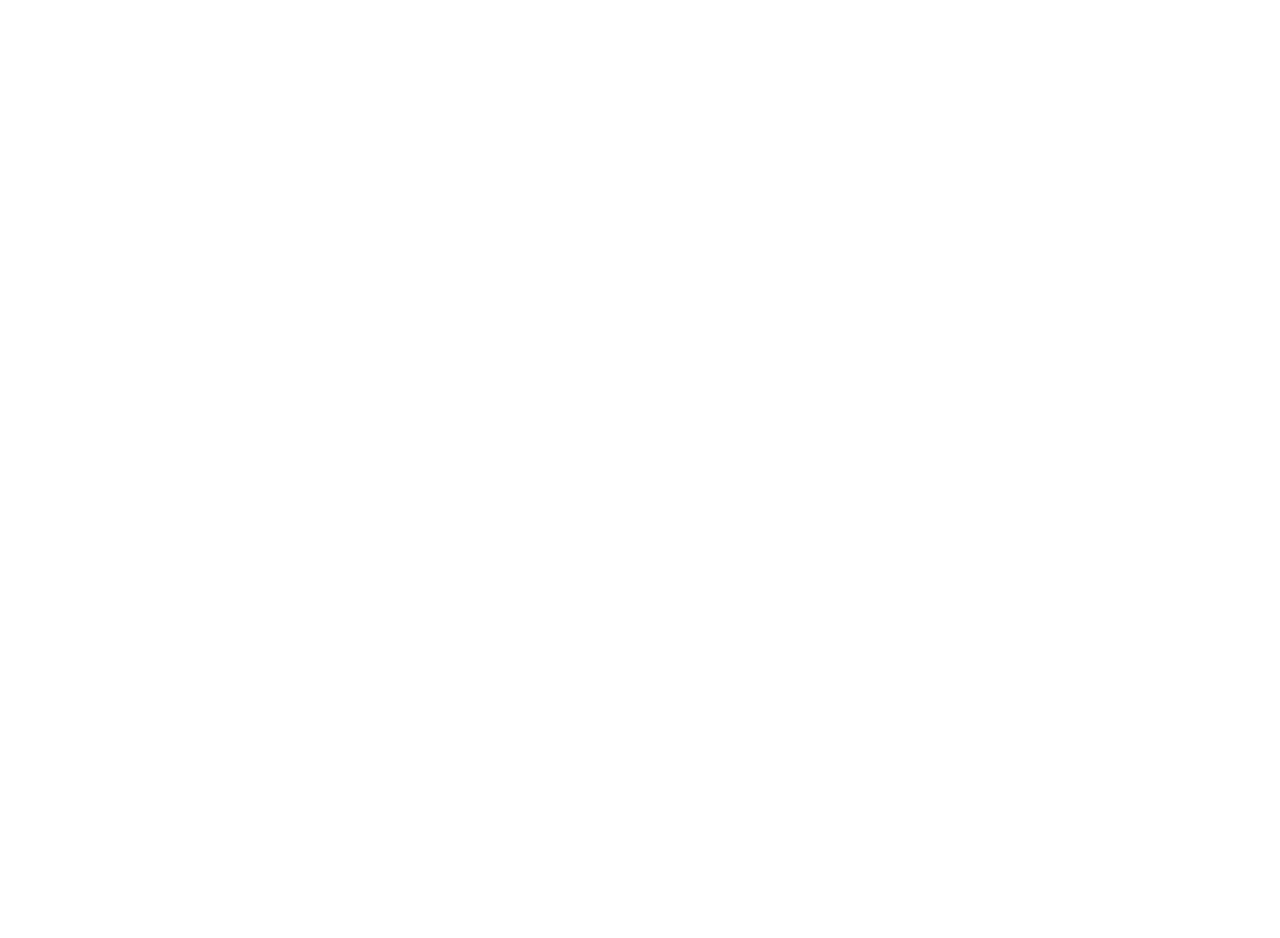
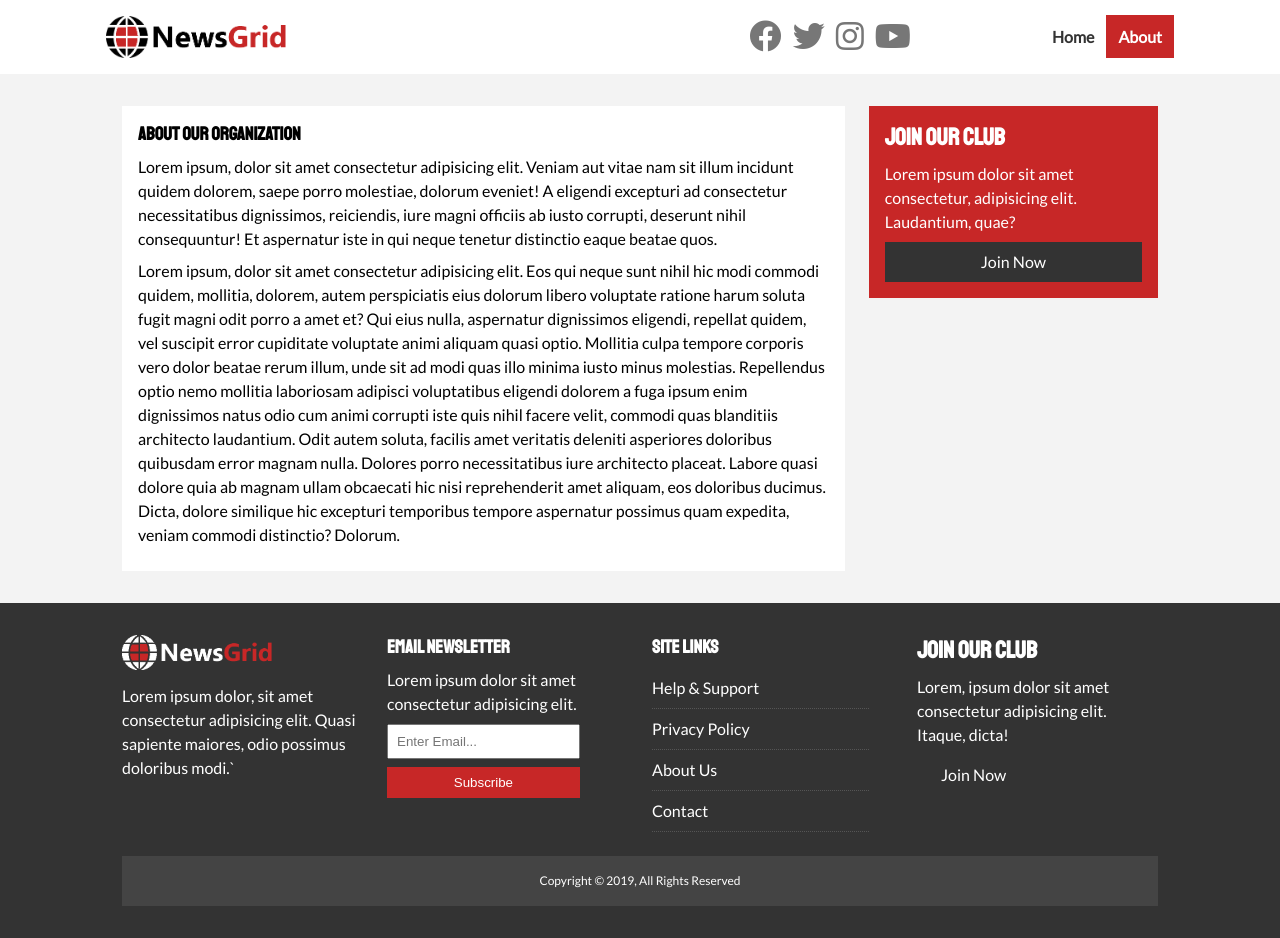
Before and after one commit to CurtisKil/newsGrid, a plain HTML site: page HTML&CSS/newsGrid/about.html in a window 1280 px wide. Before the commit the page ends 800 px from the top, so only its background shows below. Drawn offline with Linux system fonts and the light colour scheme.

Commit message:
Added About Page & Page Container

```diff
--- a/HTML&CSS/newsGrid/about.html
+++ b/HTML&CSS/newsGrid/about.html
@@ -0,0 +1,139 @@
+<!DOCTYPE html>
+<html lang="en">
+  <head>
+    <meta charset="UTF-8" />
+    <meta name="viewport" content="width=device-width, initial-scale=1.0" />
+    <link
+      rel="stylesheet"
+      href="https://cdnjs.cloudflare.com/ajax/libs/font-awesome/5.14.0/css/all.min.css"
+    />
+    <link
+      href="https://fonts.googleapis.com/css2?family=Lato&family=Staatliches&display=swap"
+      rel="stylesheet"
+    />
+    <link rel="stylesheet" href="css/style.css" />
+    <link
+      rel="stylesheet"
+      media="screen and (max-width: 768px)"
+      href="css/mobile.css"
+    />
+    <link rel="shortcut icon" type="image/x-icon" href="/favicon (1).ico" />
+    <title>News Grid | About</title>
+  </head>
+  <body>
+    <!-- Header -->
+    <nav id="main-nav">
+      <div class="container">
+        <img src="img/logo.png" alt="NewsGrid" class="logo" />
+        <div class="social">
+          <a href="http://facebook.com" target="_blank"
+            ><i class="fab fa-facebook fa-2x"></i
+          ></a>
+          <a href="http://twitter.com" target="_blank"
+            ><i class="fab fa-twitter fa-2x"></i
+          ></a>
+          <a href="http://instagram.com" target="_blank"
+            ><i class="fab fa-instagram fa-2x"></i
+          ></a>
+          <a href="http://youtube.com" target="_blank"
+            ><i class="fab fa-youtube fa-2x"></i
+          ></a>
+        </div>
+        <ul>
+          <li><a href="index.html">Home</a></li>
+          <li><a class="current" href="about.html">About</a></li>
+        </ul>
+      </div>
+    </nav>
+
+    <!-- About -->
+    <section id="about">
+      <div class="container">
+        <div class="page-container">
+          <article class="card">
+            <h1 class="l-heading">About Our Organization</h1>
+            <p>
+              Lorem ipsum, dolor sit amet consectetur adipisicing elit. Veniam
+              aut vitae nam sit illum incidunt quidem dolorem, saepe porro
+              molestiae, dolorum eveniet! A eligendi excepturi ad consectetur
+              necessitatibus dignissimos, reiciendis, iure magni officiis ab
+              iusto corrupti, deserunt nihil consequuntur! Et aspernatur iste in
+              qui neque tenetur distinctio eaque beatae quos.
+            </p>
+            <p>
+              Lorem ipsum, dolor sit amet consectetur adipisicing elit. Eos qui
+              neque sunt nihil hic modi commodi quidem, mollitia, dolorem, autem
+              perspiciatis eius dolorum libero voluptate ratione harum soluta
+              fugit magni odit porro a amet et? Qui eius nulla, aspernatur
+              dignissimos eligendi, repellat quidem, vel suscipit error
+              cupiditate voluptate animi aliquam quasi optio. Mollitia culpa
+              tempore corporis vero dolor beatae rerum illum, unde sit ad modi
+              quas illo minima iusto minus molestias. Repellendus optio nemo
+              mollitia laboriosam adipisci voluptatibus eligendi dolorem a fuga
+              ipsum enim dignissimos natus odio cum animi corrupti iste quis
+              nihil facere velit, commodi quas blanditiis architecto laudantium.
+              Odit autem soluta, facilis amet veritatis deleniti asperiores
+              doloribus quibusdam error magnam nulla. Dolores porro
+              necessitatibus iure architecto placeat. Labore quasi dolore quia
+              ab magnam ullam obcaecati hic nisi reprehenderit amet aliquam, eos
+              doloribus ducimus. Dicta, dolore similique hic excepturi
+              temporibus tempore aspernatur possimus quam expedita, veniam
+              commodi distinctio? Dolorum.
+            </p>
+          </article>
+          <aside class="card bg-primary">
+            <h2>Join Our Club</h2>
+            <p>
+              Lorem ipsum dolor sit amet consectetur, adipisicing elit.
+              Laudantium, quae?
+            </p>
+            <a href="#" class="btn btn-dark btn-block">Join Now</a>
+          </aside>
+        </div>
+      </div>
+    </section>
+
+    <!-- Footer -->
+    <footer id="main-footer" class="py-2">
+      <div class="container footer-container">
+        <div>
+          <img src="img/logo_light.png" alt="NewsGrid" />
+          <p>
+            Lorem ipsum dolor, sit amet consectetur adipisicing elit. Quasi
+            sapiente maiores, odio possimus doloribus modi.`
+          </p>
+        </div>
+        <div>
+          <h3>Email Newsletter</h3>
+          <p>Lorem ipsum dolor sit amet consectetur adipisicing elit.</p>
+          <form>
+            <input type="email" placeholder="Enter Email..." />
+            <input type="submit" value="Subscribe" class="btn btn-primary" />
+          </form>
+        </div>
+        <div>
+          <h3>Site Links</h3>
+          <ul class="list">
+            <li><a href="#">Help & Support</a></li>
+            <li><a href="#">Privacy Policy</a></li>
+            <li><a href="#">About Us</a></li>
+            <li><a href="#">Contact</a></li>
+          </ul>
+        </div>
+        <div>
+          <h2>Join Our Club</h2>
+          <p>
+            Lorem, ipsum dolor sit amet consectetur adipisicing elit. Itaque,
+            dicta!
+          </p>
+          <a href="#" class="btn btn-secondary">Join Now</a>
+        </div>
+        <div>
+          <p>
+            Copyright &copy; 2019, All Rights Reserved
+          </p>
+        </div>
+      </div>
+    </footer>
+  </body>
+</html>
--- a/HTML&CSS/newsGrid/css/style.css
+++ b/HTML&CSS/newsGrid/css/style.css
@@ -141,6 +141,18 @@ h6 {
 .bg-secondary h3,
 .bg-secondary a {
   color: #fff;
+}
+
+/* Inner Page Grid Container */
+.page-container {
+  display: grid;
+  grid-template-columns: 5fr 2fr;
+  margin: 2rem 0;
+  grid-gap: 1.5rem;
+}
+
+.page-container > *:first-child {
+  grid-row: 1 / span 3;
 }
 
 .py-1 {
```
